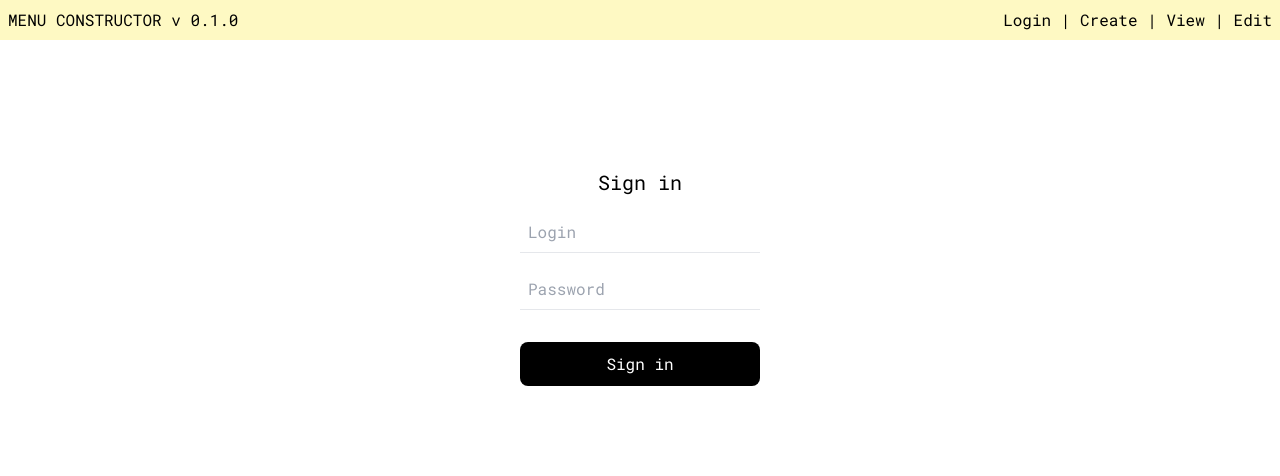
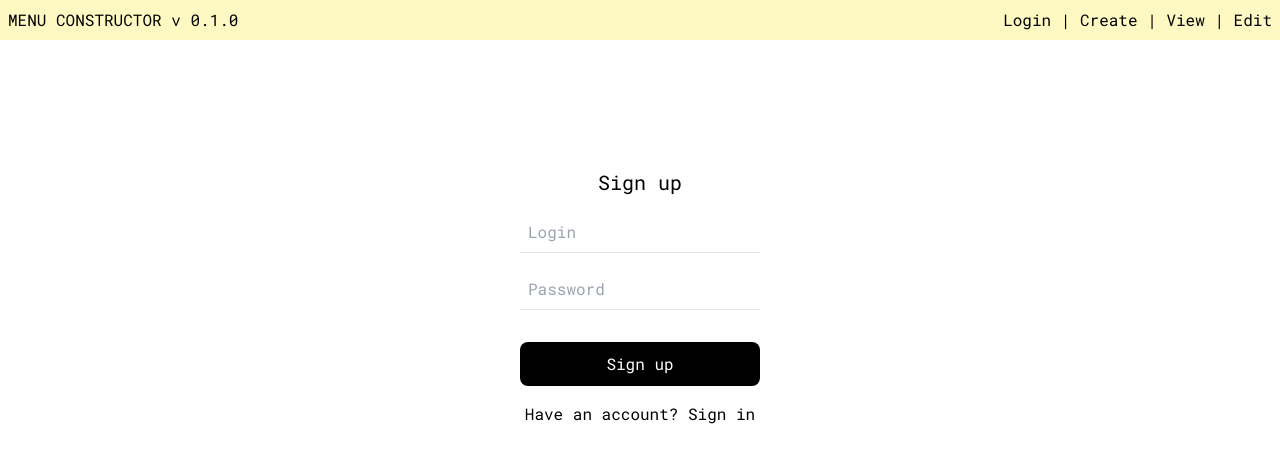
Before and after one commit to leafes/restaraunt_menu_builder, a Vue app: page /login in a window 1280 px wide. Shown: the top 476 px of the page. Built offline with nearby package versions, Linux system fonts and the light colour scheme.

Commit message:
login redesign

```diff
--- a/src/views/Login.vue
+++ b/src/views/Login.vue
@@ -1,6 +1,6 @@
 <template>
   <div class="m-auto mt-32 text-center w-60">
-    <h1 class="text-xl mb-4">Sign in</h1>
+    <h1 class="text-xl mb-4">Sign up</h1>
   <input
     type="text"
     v-model="login"
@@ -16,7 +16,8 @@
     class="border-b p-2 mb-4 focus:border-slate-800 outline-none w-full"
   />
   <br>
-  <button class="bg-black mt-4 text-white p-2.5 w-full rounded-lg">Sign in</button>
+  <button class="bg-black mt-4 text-white p-2.5 w-full rounded-lg">Sign up</button>
+  <div class="mt-4">Have an account? Sign in</div>
   {{ test }}
 </div>
 </template>
```
